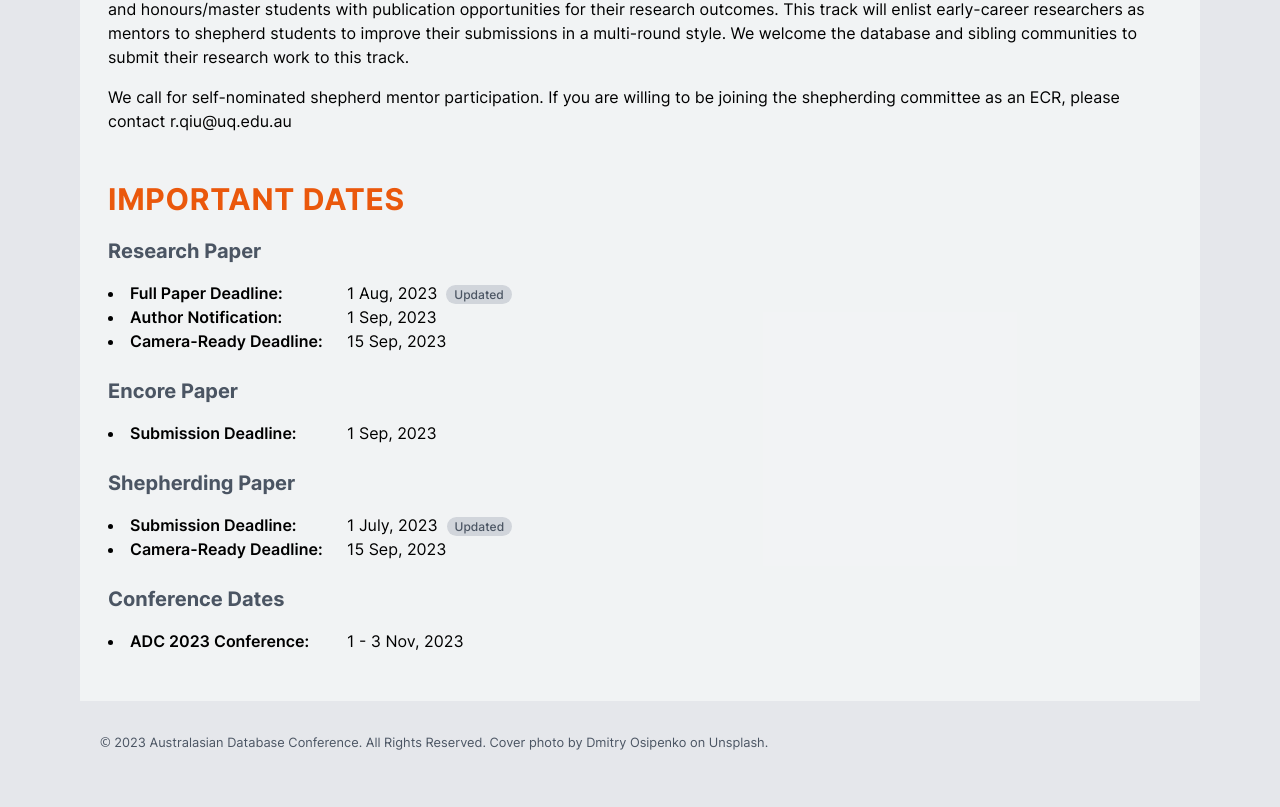
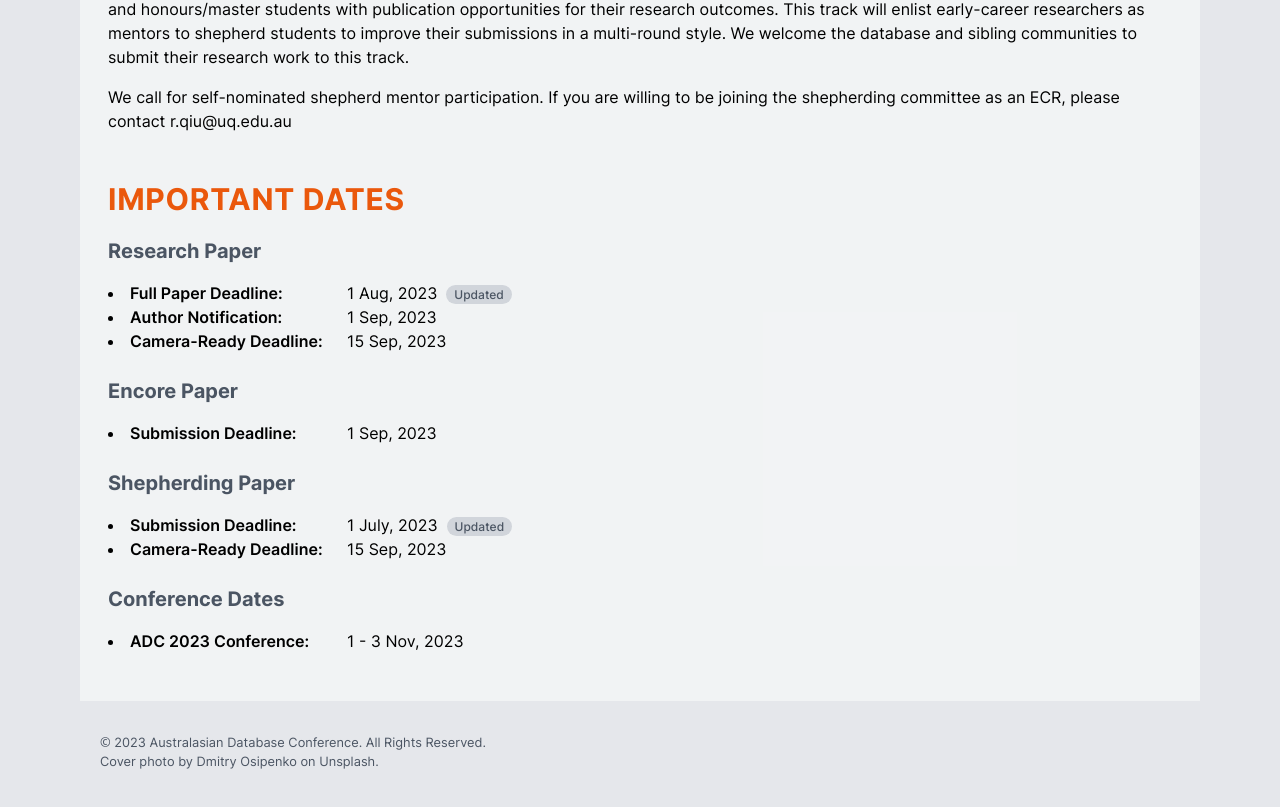
Before and after one commit to visatlas/adc2023, a Next.js app: page / in a window 1280 px wide. Shown: the part 959-1766 px from the top of the page. Built offline with nearby package versions, Linux system fonts and the light colour scheme.

Commit message:
Update attribution

```diff
--- a/src/components/footer.tsx
+++ b/src/components/footer.tsx
@@ -1,8 +1,12 @@
+import { usePathname } from 'next/navigation';
+
 const Footer = () => {
+  const pathname = usePathname();
+
   return (
     <footer className="max-w-[70em] mx-auto pt-8 pb-32 w-full">
       <div className="mx-5 flex flex-col-reverse md:flex-row lg:px-0 items-start justify-between text-gray-600">
-        <small className=""><span className="font-defaultSans">&copy;</span> 2023 Australasian Database Conference. All Rights Reserved. Cover photo by Dmitry Osipenko on Unsplash.
+        <small className=""><span className="font-defaultSans">&copy;</span> 2023 Australasian Database Conference. All Rights Reserved.<span className={pathname === '/' ? 'block' : 'hidden'}> Cover photo by Dmitry Osipenko on Unsplash.</span>
         </small>
       </div>
     </footer>
```
